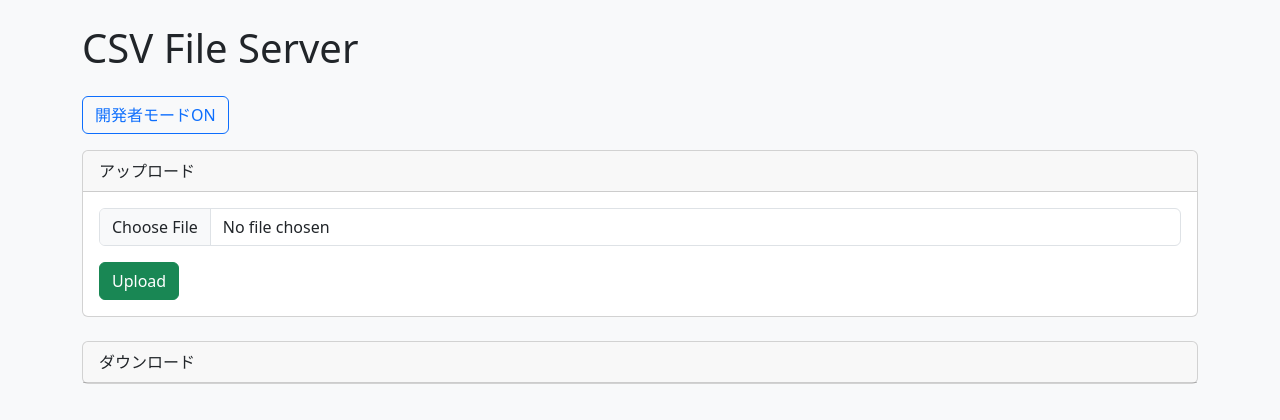
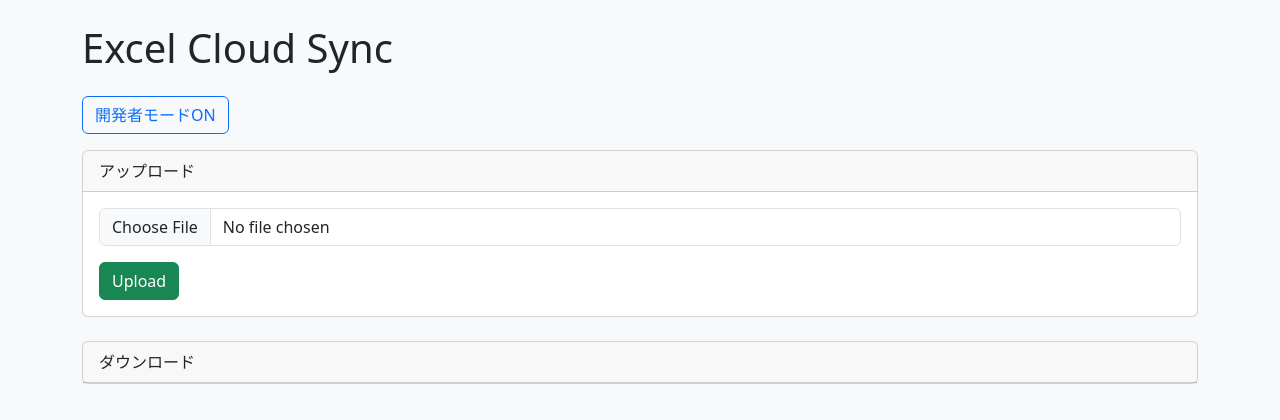
Before and after one commit to murasemaru/sakura_intern_c, a Flask app: page / in a window 1280 px wide. Shown: the top 420 px of the page. Run offline with Flask 3, Linux system fonts and the light colour scheme; data that the repository does not hold is empty.

Commit message:
change title

```diff
--- a/controllers/main_controller.py
+++ b/controllers/main_controller.py
@@ -269,8 +269,8 @@ def sql_execute_controller():
                 conn.commit()
                 rows = cur.fetchall()
                 # 結果を見やすく文字列化
-                sql_result = '\n'.join([str(r) for r in rows])
-                # sql_result = f"SQL実行成功: {cur.rowcount} 行が影響を受けました。"
+                # sql_result = '\n'.join([str(r) for r in rows])
+                sql_result = f"SQL実行成功: {cur.rowcount} 行が影響を受けました。"
         except Exception as e:
             sql_result = f"SQL実行エラー: {e}"
         finally:
--- a/templates/index.html
+++ b/templates/index.html
@@ -7,7 +7,7 @@
 </head>
 <body class="bg-light">
 <div class="container py-4">
-  <h1 class="mb-4">CSV File Server</h1>
+  <h1 class="mb-4">Excel Cloud Sync</h1>
   <div class="mb-3">
     <a href="/?dev={{ '1' if not dev else '' }}" class="btn btn-outline-primary">{{ '開発者モードON' if not dev else '開発者モードOFF' }}</a>
   </div>
```
